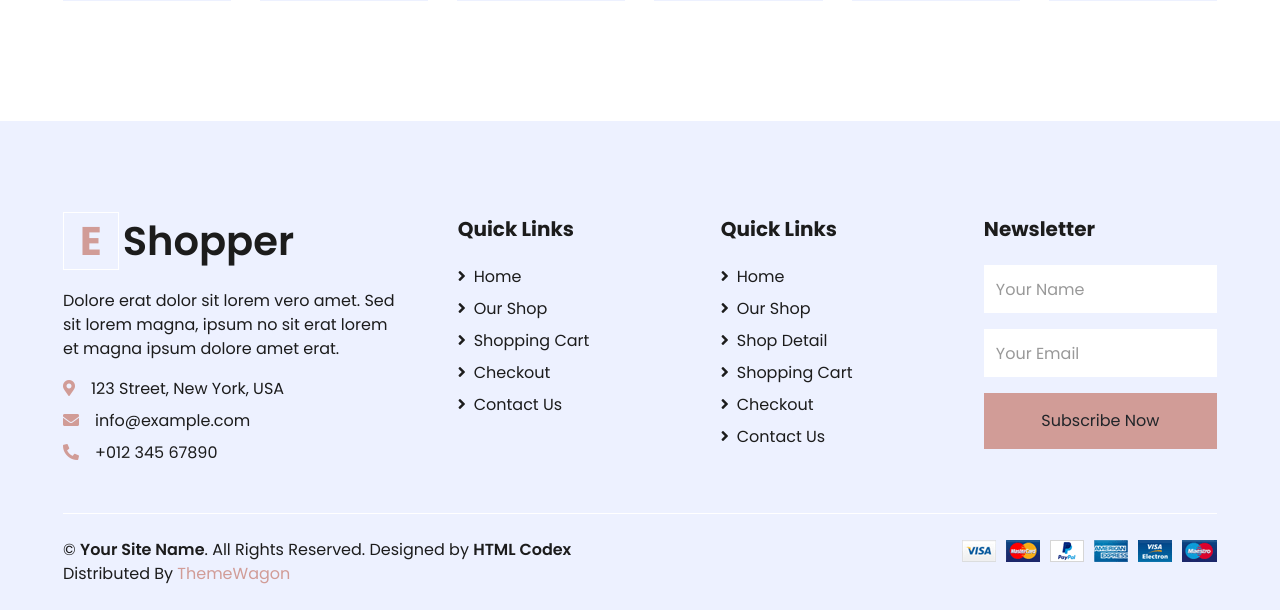
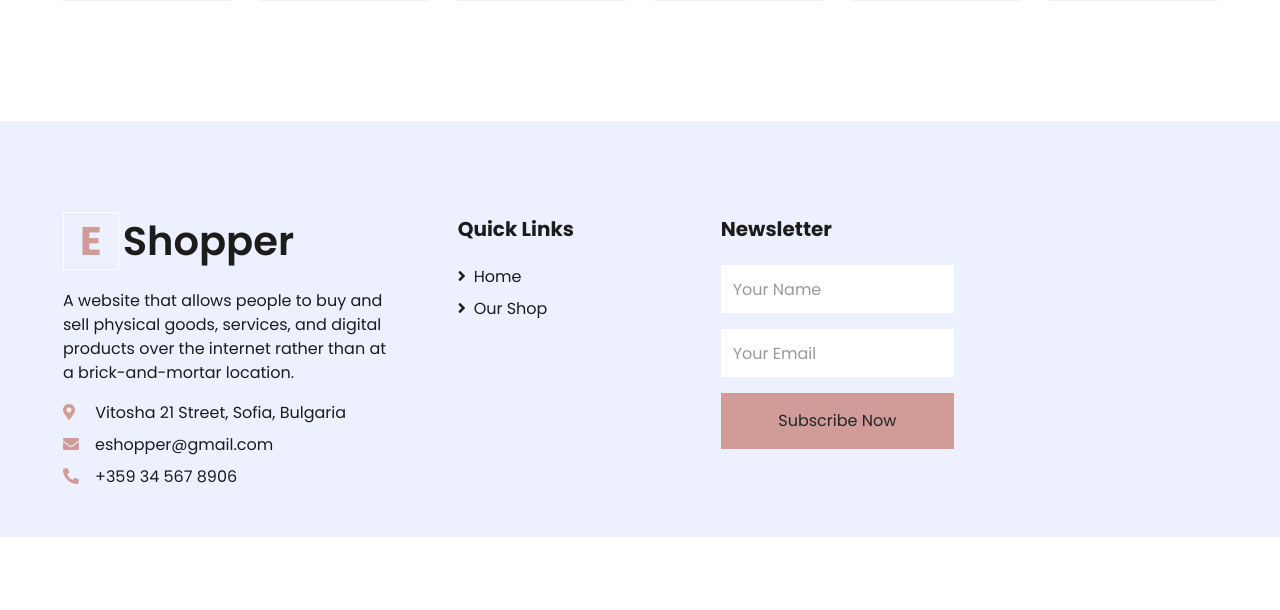
Before and after one commit to konkovd1/personal_project, a Django app: page / in a window 1280 px wide. Shown: the part 4801-5411 px from the top of the page. After the commit the page ends 5338 px from the top, so only its background shows below. Run offline with Django 3.2, Linux system fonts and the light colour scheme; some libraries are stand-ins or nearby versions.

Commit message:
template updates

```diff
--- a/eshopper/main/views.py
+++ b/eshopper/main/views.py
@@ -116,8 +116,10 @@ def add_to_cart(request, slug):
     return redirect('cart')
 
 
-@login_required
 def remove_from_cart(request, slug):
+    if not request.user.is_authenticated:
+        messages.warning(request, 'You are not logged in')
+        return redirect('shop')
     product = get_object_or_404(Product, slug=slug)
     order_qs = Order.objects.filter(user=request.user, ordered=False)
     if order_qs.exists():
--- a/templates/base_index.html
+++ b/templates/base_index.html
@@ -141,6 +141,7 @@
                     <div class="navbar-nav mr-auto py-0">
                         <a href="{% url 'index' %}" class="nav-item nav-link active">Home</a>
                         <a href="{% url 'shop' %}" class="nav-item nav-link">Shop</a>
+                       {% if request.user.is_authenticated %}
                             <div class="nav-item dropdown">
                                 <a href="#" class="nav-link dropdown-toggle" data-toggle="dropdown">Pages</a>
                                 <div class="dropdown-menu rounded-0 m-0">
@@ -148,6 +149,7 @@
                                     <a href="{% url 'checkout' %}" class="dropdown-item">Checkout</a>
                                 </div>
                             </div>
+                        {% endif %}
                         <a href="contact.html" class="nav-item nav-link">Contact</a>
                     </div>
                     <div class="navbar-nav ml-auto py-0">
@@ -219,42 +221,29 @@
 <div class="container-fluid bg-secondary text-dark mt-5 pt-5">
     <div class="row px-xl-5 pt-5">
         <div class="col-lg-4 col-md-12 mb-5 pr-3 pr-xl-5">
-            <a href="" class="text-decoration-none">
+            <a href="{% url 'index' %}" class="text-decoration-none">
                 <h1 class="mb-4 display-5 font-weight-semi-bold"><span
                         class="text-primary font-weight-bold border border-white px-3 mr-1">E</span>Shopper</h1>
             </a>
-            <p>Dolore erat dolor sit lorem vero amet. Sed sit lorem magna, ipsum no sit erat lorem et magna ipsum dolore
-                amet erat.</p>
-            <p class="mb-2"><i class="fa fa-map-marker-alt text-primary mr-3"></i>123 Street, New York, USA</p>
-            <p class="mb-2"><i class="fa fa-envelope text-primary mr-3"></i>info@example.com</p>
-            <p class="mb-0"><i class="fa fa-phone-alt text-primary mr-3"></i>+012 345 67890</p>
+            <p>A website that allows people to buy and sell physical goods, services, and digital products over
+                the internet rather than at a brick-and-mortar location. </p>
+            <p class="mb-2"><i class="fa fa-map-marker-alt text-primary mr-3"></i> Vitosha 21 Street, Sofia, Bulgaria</p>
+            <p class="mb-2"><i class="fa fa-envelope text-primary mr-3"></i>eshopper@gmail.com</p>
+            <p class="mb-0"><i class="fa fa-phone-alt text-primary mr-3"></i>+359 34 567 8906</p>
         </div>
         <div class="col-lg-8 col-md-12">
             <div class="row">
                 <div class="col-md-4 mb-5">
                     <h5 class="font-weight-bold text-dark mb-4">Quick Links</h5>
                     <div class="d-flex flex-column justify-content-start">
-                        <a class="text-dark mb-2" href="index.html"><i class="fa fa-angle-right mr-2"></i>Home</a>
-                        <a class="text-dark mb-2" href="shop.html"><i class="fa fa-angle-right mr-2"></i>Our Shop</a>
+                        <a class="text-dark mb-2" href="{% url 'index' %}"><i class="fa fa-angle-right mr-2"></i>Home</a>
+                        <a class="text-dark mb-2" href="{% url 'shop' %}"><i class="fa fa-angle-right mr-2"></i>Our Shop</a>
+                        {% if request.user.is_authenticated %}
                             <a class="text-dark mb-2" href="cart.html"><i class="fa fa-angle-right mr-2"></i>Shopping
                                 Cart</a>
                             <a class="text-dark mb-2" href="checkout.html"><i
                                     class="fa fa-angle-right mr-2"></i>Checkout</a>
-                        <a class="text-dark" href="contact.html"><i class="fa fa-angle-right mr-2"></i>Contact Us</a>
-                    </div>
-                </div>
-                <div class="col-md-4 mb-5">
-                    <h5 class="font-weight-bold text-dark mb-4">Quick Links</h5>
-                    <div class="d-flex flex-column justify-content-start">
-                        <a class="text-dark mb-2" href="index.html"><i class="fa fa-angle-right mr-2"></i>Home</a>
-                        <a class="text-dark mb-2" href="shop.html"><i class="fa fa-angle-right mr-2"></i>Our Shop</a>
-                        <a class="text-dark mb-2" href="product_detail.html"><i class="fa fa-angle-right mr-2"></i>Shop
-                            Detail</a>
-                        <a class="text-dark mb-2" href="cart.html"><i class="fa fa-angle-right mr-2"></i>Shopping
-                            Cart</a>
-                        <a class="text-dark mb-2" href="checkout.html"><i
-                                class="fa fa-angle-right mr-2"></i>Checkout</a>
-                        <a class="text-dark" href="contact.html"><i class="fa fa-angle-right mr-2"></i>Contact Us</a>
+                        {% endif %}
                     </div>
                 </div>
                 <div class="col-md-4 mb-5">
@@ -276,20 +265,7 @@
             </div>
         </div>
     </div>
-    <div class="row border-top border-light mx-xl-5 py-4">
-        <div class="col-md-6 px-xl-0">
-            <p class="mb-md-0 text-center text-md-left text-dark">
-                &copy; <a class="text-dark font-weight-semi-bold" href="#">Your Site Name</a>. All Rights Reserved.
-                Designed
-                by
-                <a class="text-dark font-weight-semi-bold" href="https://htmlcodex.com">HTML Codex</a><br>
-                Distributed By <a href="https://themewagon.com" target="_blank">ThemeWagon</a>
-            </p>
-        </div>
-        <div class="col-md-6 px-xl-0 text-center text-md-right">
-            <img class="img-fluid" src="{% static 'img/payments.png' %}" alt="">
-        </div>
-    </div>
+
 </div>
 <!-- Footer End -->
 
```
Also changed, not shown: eshopper/main/models.py (+12 -0 lines), templates/base.html (+13 -26 lines), templates/product_detail.html (+5 -26 lines), eshopper/main/migrations/0010_auto_20220427_1746.py (added). Lines whose indentation alone changed are shown as unchanged.
